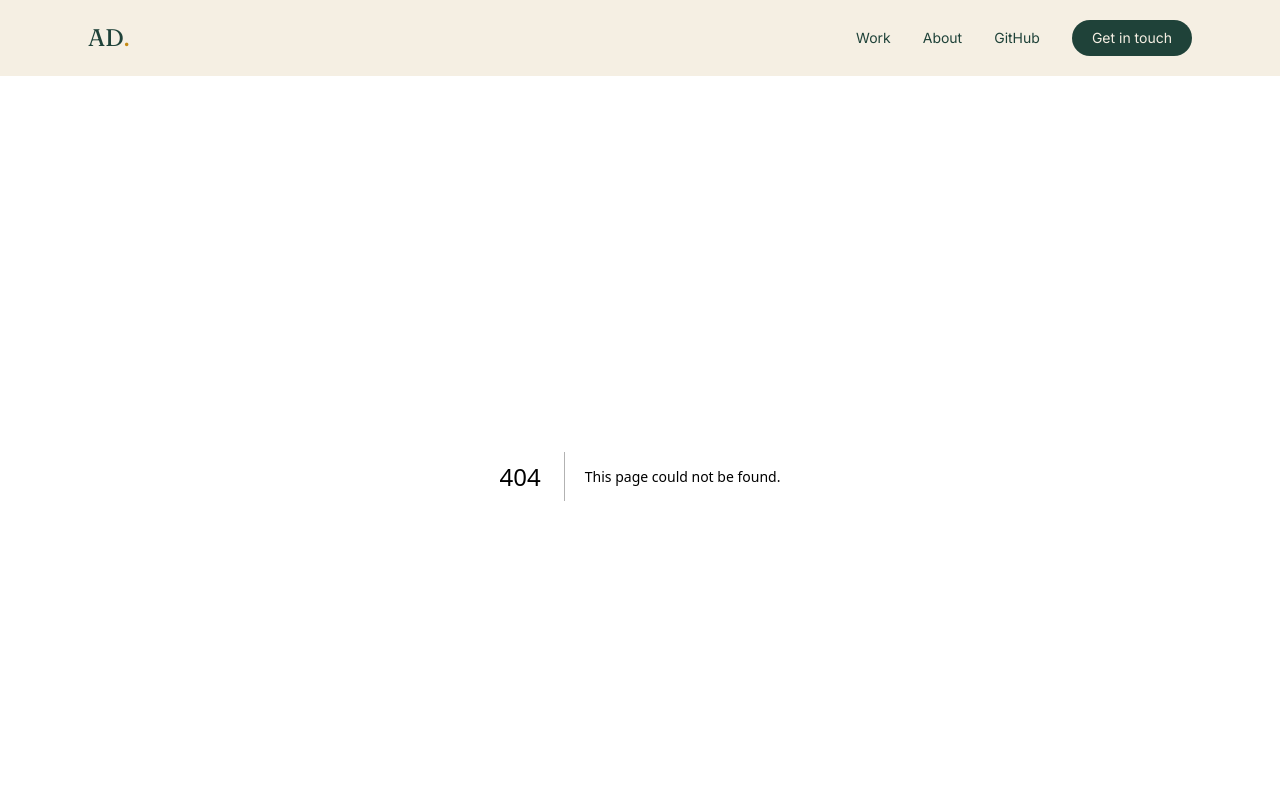
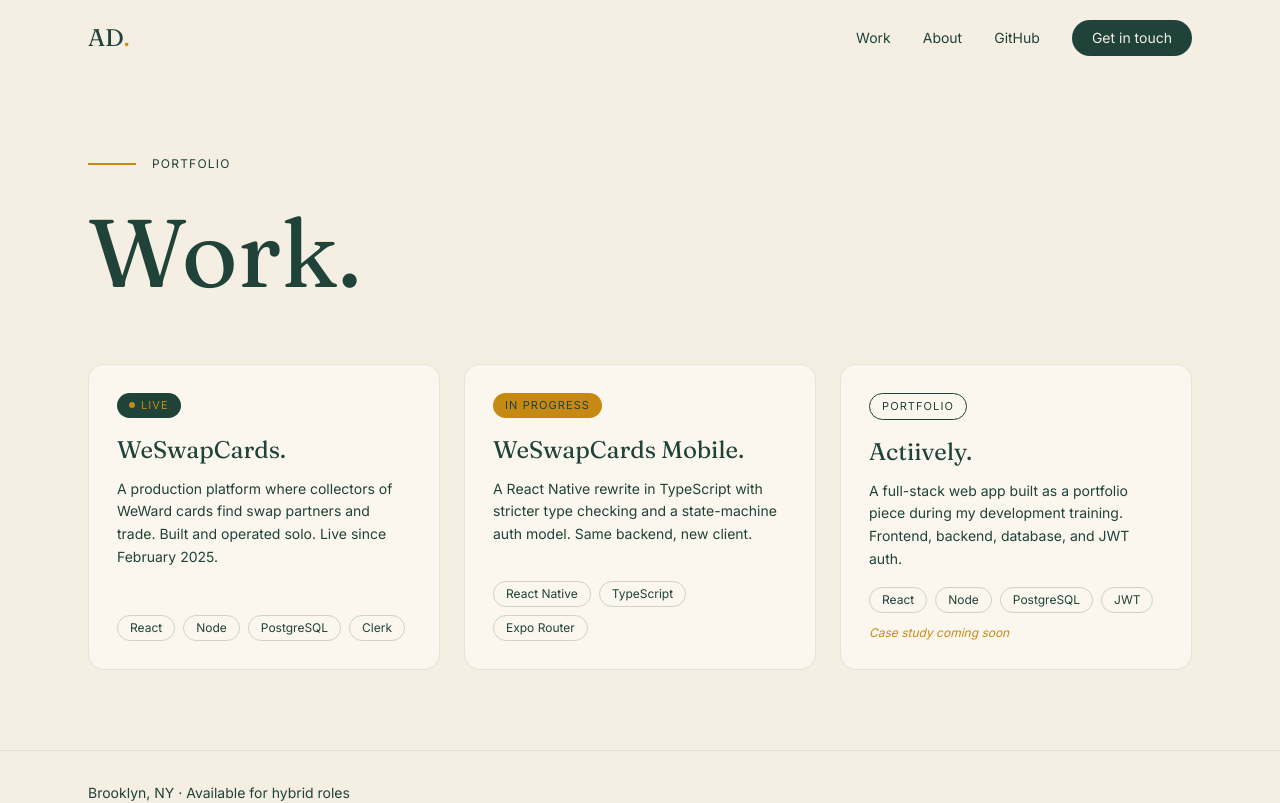
Before and after one commit to AlexaDupin/portfolio, a Next.js app: page /work in a window 1280 px wide. Before the commit this address had no page. Shown: the top 803 px of the page. Built offline with nearby package versions, Linux system fonts and the light colour scheme.

Commit message:
feat(work): add work index page

```diff
--- /dev/null
+++ b/src/app/work/page.tsx
@@ -0,0 +1,39 @@
+import ProjectCard from "@/components/ui/ProjectCard";
+
+export default function WorkPage() {
+  return (
+    <main className="mx-auto max-w-6xl px-6 py-20">
+      <div className="flex items-center gap-4">
+        <div className="bg-mustard h-0.5 w-12" />
+        <span className="text-green font-sans text-xs tracking-widest uppercase">PORTFOLIO</span>
+      </div>
+
+      <h1 className="text-green mt-8 font-serif text-6xl leading-none md:text-8xl">Work.</h1>
+
+      <div className="mt-16 grid gap-6 md:grid-cols-3">
+        <ProjectCard
+          status={{ label: "LIVE", variant: "darkFilled" }}
+          title="WeSwapCards."
+          body="A production platform where collectors of WeWard cards find swap partners and trade. Built and operated solo. Live since February 2025."
+          stack={["React", "Node", "PostgreSQL", "Clerk"]}
+          href="/work/weswapcards"
+        />
+        <ProjectCard
+          status={{ label: "IN PROGRESS", variant: "filled" }}
+          title="WeSwapCards Mobile."
+          body="A React Native rewrite in TypeScript with stricter type checking and a state-machine auth model. Same backend, new client."
+          stack={["React Native", "TypeScript", "Expo Router"]}
+          href="/work/weswapcards-mobile"
+        />
+        <ProjectCard
+          status={{ label: "PORTFOLIO", variant: "outlined" }}
+          title="Actiively."
+          body="A full-stack web app built as a portfolio piece during my development training. Frontend, backend, database, and JWT auth."
+          stack={["React", "Node", "PostgreSQL", "JWT"]}
+          footerLabel="Case study coming soon"
+          href="/work/actiively"
+        />
+      </div>
+    </main>
+  );
+}
```
